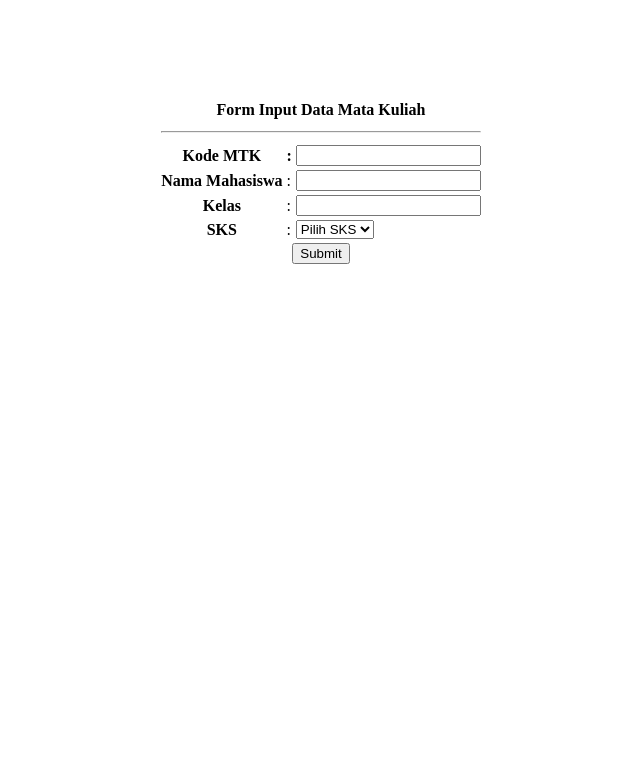
After one commit to Meiyulianat/WP2_Meiyulianat, a CodeIgniter app: page /CodeIgniter/matakuliah/cetak in a window 1280 px wide. The commit adds this page. Shown: the top 783 px of the page, without its empty margins (319-959 px from the left). Run offline with CodeIgniter, Linux system fonts and the light colour scheme.

Commit message:
Commit-4

```diff
--- a/application/config/autoload.php
+++ b/application/config/autoload.php
@@ -58,7 +58,7 @@ $autoload['packages'] = array();
 |
 |	$autoload['libraries'] = array('user_agent' => 'ua');
 */
-$autoload['libraries'] = array();
+$autoload['libraries'] = array('form_validation');
 
 /*
 | -------------------------------------------------------------------
--- /dev/null
+++ b/application/controllers/Matakuliah.php
@@ -0,0 +1,42 @@
+<?php
+class Matakuliah extends CI_Controller
+{
+	public function index()
+	{
+		$this->load->view('view-form-matakuliah');
+	}
+
+	public function cetak()
+	{
+		$this->form_validation->set_rules('kode', 'Kode Matakuliah',
+            'required|min_length[3]', [
+			'required' => 'Kode Matakuliah Harus diisi',
+			'min_length' => 'Kode terlalu pendek'
+		]);
+
+		$this->form_validation->set_rules('nama', 'Nama Matakuliah',
+            'required|min_length[3]', [
+			'required' => 'Nama Matakuliah Harus diisi',
+			'min_length' => 'Nama terlalu pendek'
+		]);
+
+        $this->form_validation->set_rules('kelas', 'Kelas mahasiswa',
+            'required|min_length[8]', [
+            'required' => 'Kelas harus di isi',
+            'min_length' => 'Kelas terlalu pendek'
+        ]);
+
+		if ($this->form_validation->run() != true) {
+			$this->load->view('view-form-matakuliah');
+		} else {
+			$data = [
+				'kode' => $this->input->post('kode'),
+				'nama' => $this->input->post('nama'),
+				'sks' => $this->input->post('sks'),
+                'kelas' => $this->input->post('kelas')
+			];
+
+			$this->load->view('view-data-matakuliah', $data);
+		}
+	}
+}
--- /dev/null
+++ b/application/views/view-form-matakuliah.php
@@ -0,0 +1,64 @@
+<html>
+    <head>
+        <title>Form Input Matakuliah</title>
+    </head>
+<body>
+    <br><br><br><br><br>
+    <center>
+        <?php echo validation_errors(); ?>
+        <form action="<?= base_url('matakuliah/cetak');
+        ?>" method="post">
+            <table>
+                <tr>
+                    <th colspan="3">
+                        Form Input Data Mata Kuliah
+                    </th>
+                </tr>
+                <tr>
+                    <td colspan="3">
+                        <hr>
+                    </td>
+                </tr>
+                <tr>
+                    <th>Kode MTK</th>
+                    <th>:</th>
+                    <td>
+                        <input type="text" name="kode" id="kode">
+                    </td>
+                </tr>
+                <tr>
+                    <th>Nama Mahasiswa</th>
+                    <td>:</td>
+                    <td>
+                        <input type="text" name="nama" id="nama">
+                    </td>
+                </tr>
+                <tr>
+                    <th>Kelas</th>
+                    <td>:</td>
+                    <td>
+                        <input type="text" name="kelas" id="kelas">
+                    </td>
+                </tr>
+                <tr>
+                    <th>SKS</th>
+                    <td>:</td>
+                    <td>
+                        <select name="sks" id="sks">
+                            <option value="">Pilih SKS</option>
+                            <option value="2">2</option>
+                            <option value="3">3</option>
+                            <option value="4">4</option>
+                        </select>
+                    </td>
+                </tr>
+                <tr>
+                    <td colspan="3" align="center">
+                        <input type="submit" value="Submit">
+                    </td>
+                </tr>
+            </table>
+        </form>
+    </center>
+</body>
+</html>
```
Also changed, not shown: application/views/view-data-matakuliah.php (added, +57 -0 lines), application/views/errors/cli/error_exception.php (line endings or trailing spaces), application/views/errors/cli/error_php.php (line endings or trailing spaces), application/views/errors/cli/index.html (line endings or trailing spaces), application/views/errors/html/index.html (line endings or trailing spaces), application/views/errors/index.html (line endings or trailing spaces).
